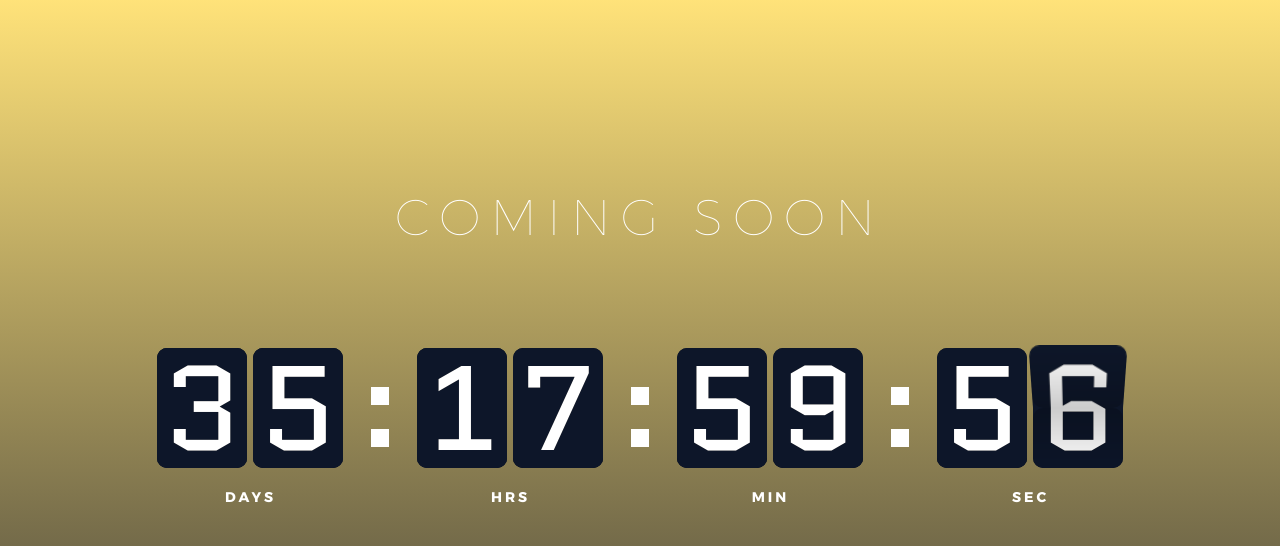
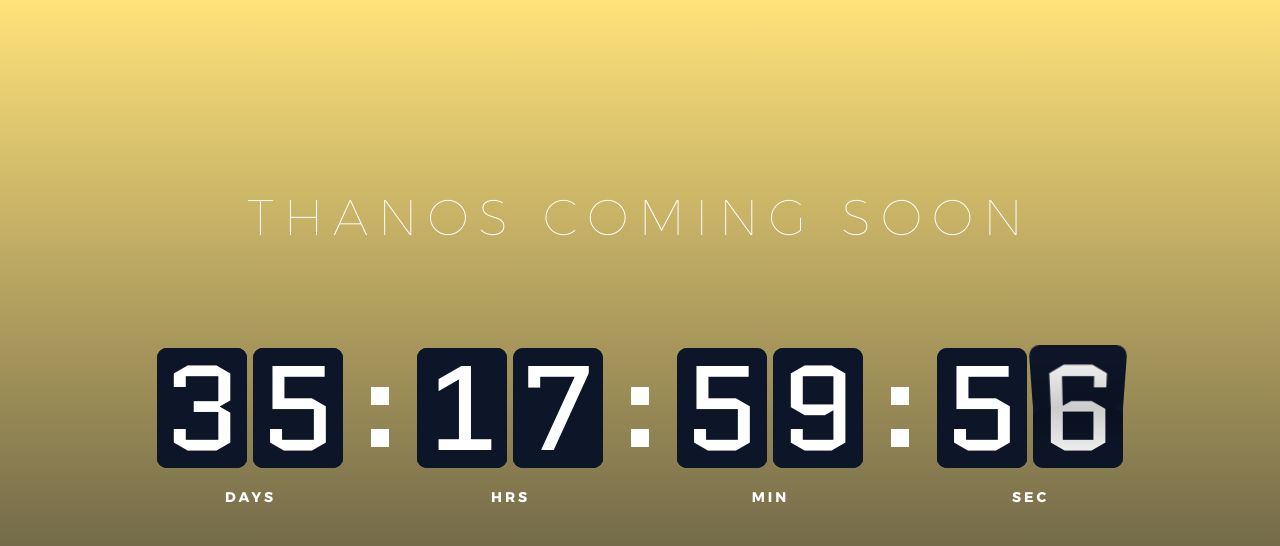
Before and after one commit to iamPanchsheel/revernest, a plain HTML site: page index.html in a window 1280 px wide. Shown: the top 546 px of the page. Drawn offline with Linux system fonts and the light colour scheme.

Commit message:
Update index.html

```diff
--- a/index.html
+++ b/index.html
@@ -28,7 +28,7 @@
 		<div class="flex-col-c p-t-160 p-b-215 respon1">
 
 			<h3 class="l1-txt1 txt-center p-t-30 p-b-100">
-				Coming Soon
+				Thanos Coming Soon
 			</h3>
 
 			<div class="cd100"></div>
```
